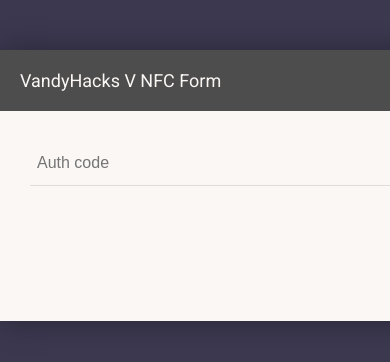
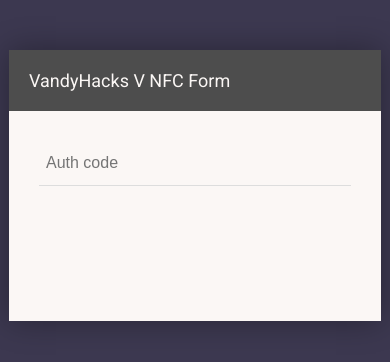
Before and after one commit to VandyHacks/NFC, a plain HTML site: page nfc-site/index.html in a window 390 px wide. Drawn offline with Linux system fonts and the light colour scheme; no server answers.

Commit message:
fixed margins on small screens

```diff
--- a/nfc-site/styles.css
+++ b/nfc-site/styles.css
@@ -29,7 +29,8 @@
 
 .form-style-8{
 	font-family: 'Roboto', arial, sans;
-    width: 500px;
+    width: 80%;
+    max-width: 500px;
 	padding: 30px;
     background: #fbf7f5;
 	margin: 50px auto;
```
